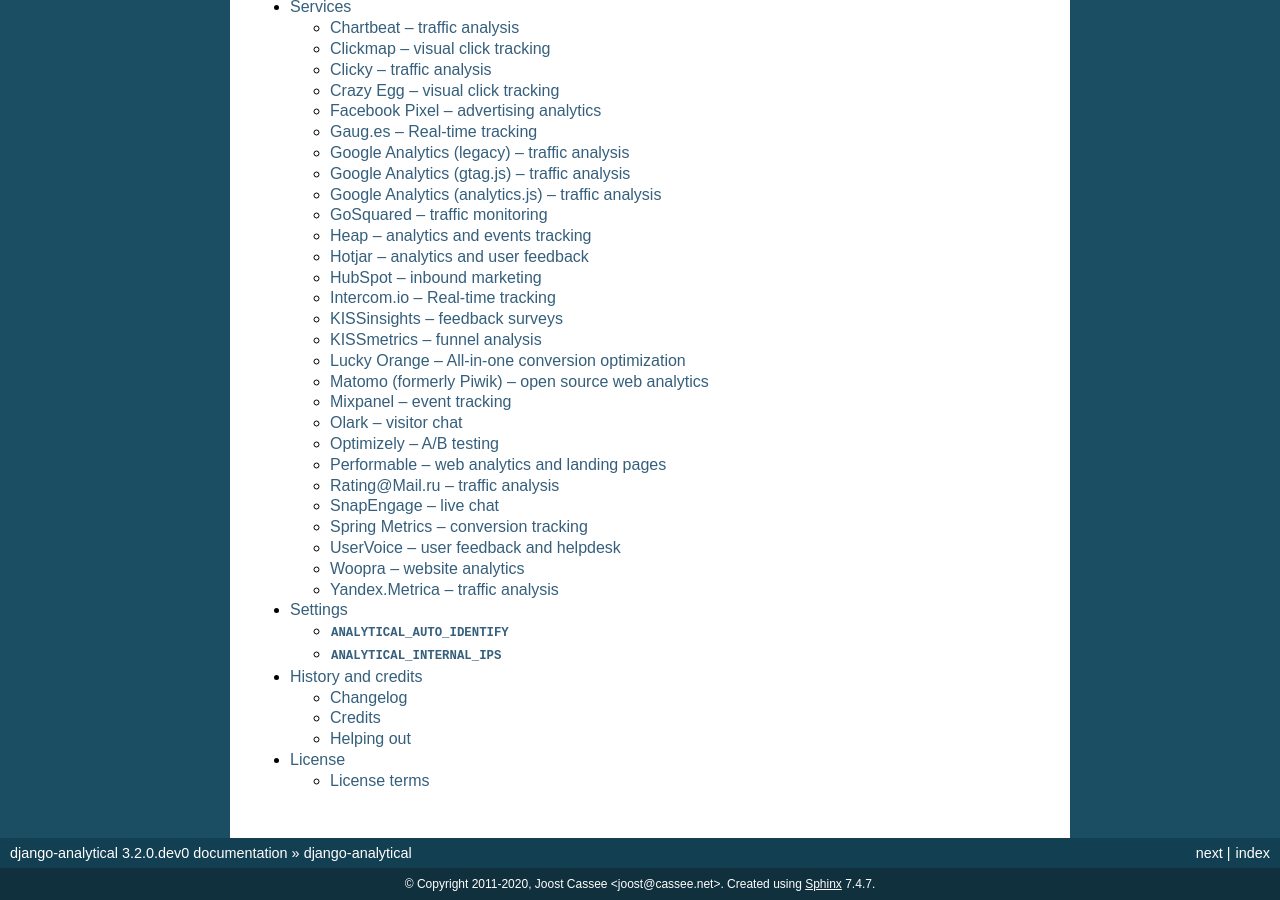
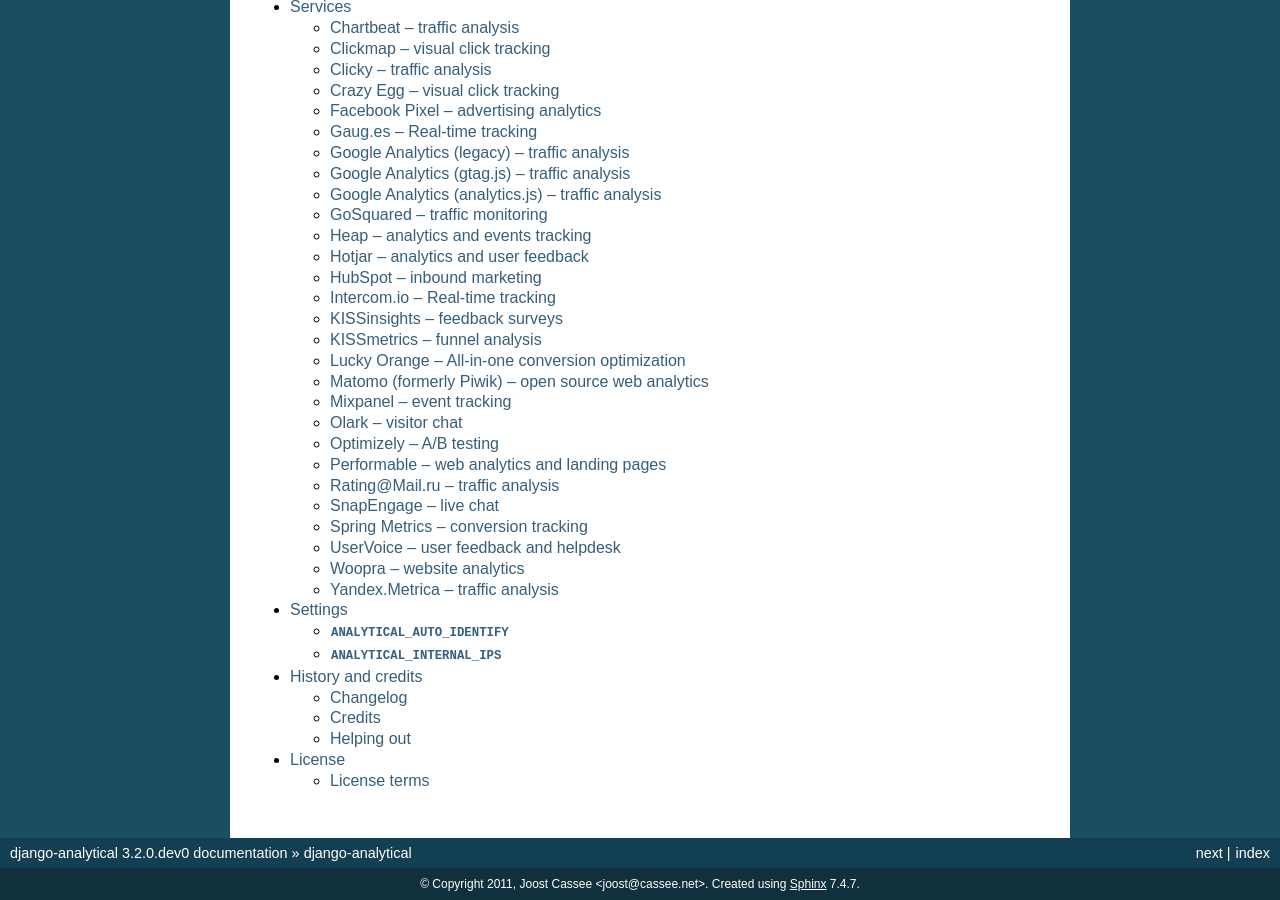
Before and after one commit to jazzband/django-analytical, a Sphinx documentation site: the page built from docs/index.rst, in a window 1280 px wide and 900 px high, scrolled down 767 px. Built offline with Sphinx 7.4.7, drawn with Linux system fonts in a browser that asks for light colours; some of the changed lines change nothing that is shown.

Commit message:
Address warnings in docs build process
Adjusts copyright following https://reuse.software/faq/#years-copyright

```diff
--- a/docs/conf.py
+++ b/docs/conf.py
@@ -13,7 +13,7 @@
 # -- General configuration --------------------------------------------------
 
 project = 'django-analytical'
-copyright = '2011-2020, Joost Cassee <joost@cassee.net>'
+copyright = '2011, Joost Cassee <joost@cassee.net>'
 
 release = analytical.__version__
 # The short X.Y version.
@@ -21,18 +21,15 @@
 
 extensions = ['sphinx.ext.autodoc', 'sphinx.ext.intersphinx', 'local']
 templates_path = ['_templates']
-source_suffix = '.rst'
+source_suffix = {'.rst': 'restructuredtext'}
 master_doc = 'index'
 
 add_function_parentheses = True
 pygments_style = 'sphinx'
 
 intersphinx_mapping = {
-    'python': ('http://docs.python.org/3.13', None),
-    'django': (
-        'http://docs.djangoproject.com/en/stable',
-        'http://docs.djangoproject.com/en/stable/_objects/',
-    ),
+    'python': ('https://docs.python.org/3.13', None),
+    'django': ('https://docs.djangoproject.com/en/stable', None),
 }
 
 
```
